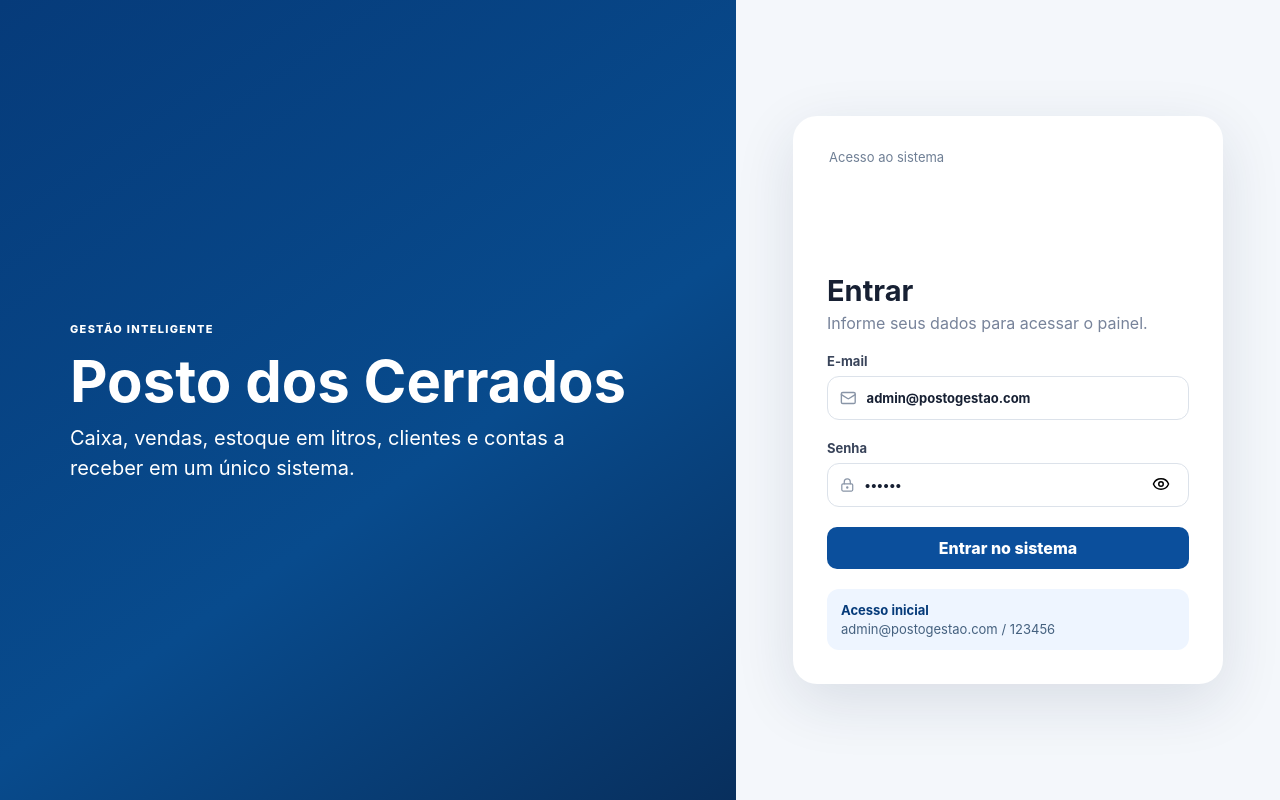
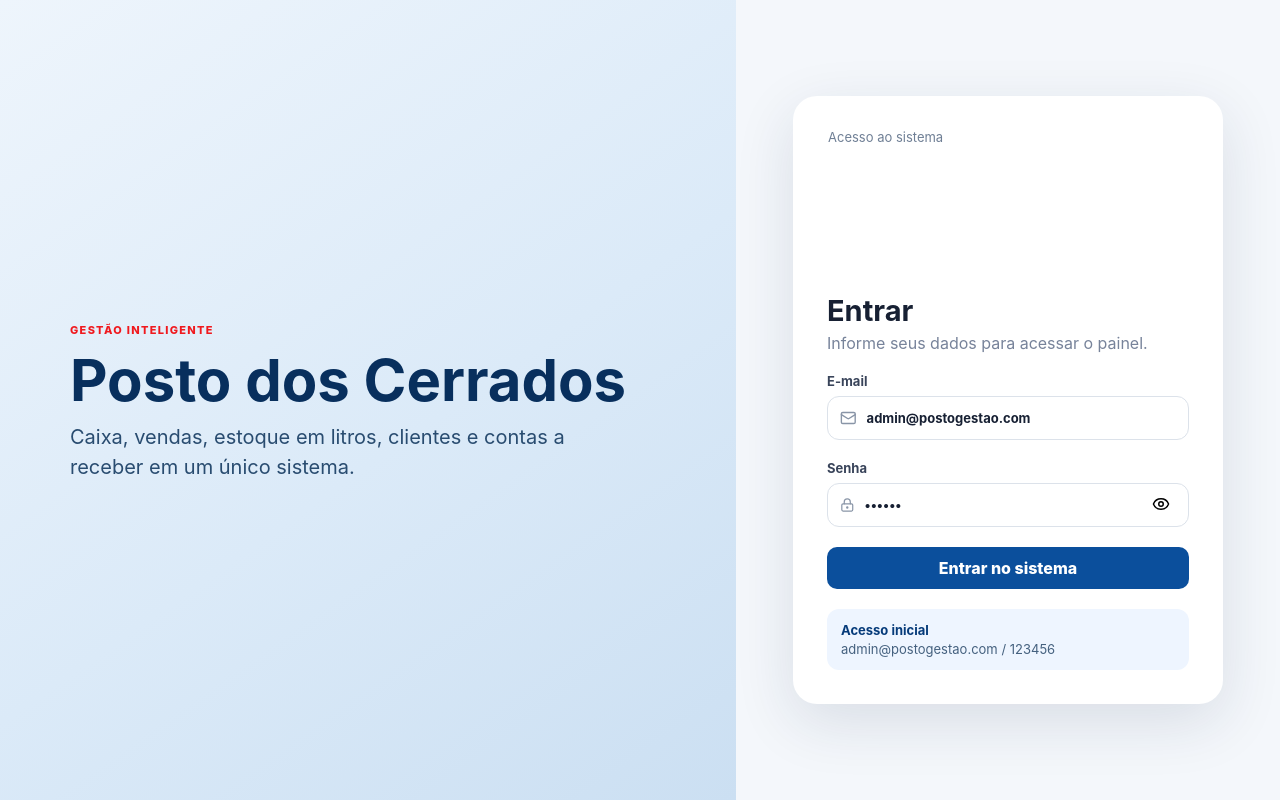
Before and after one commit to marcoswemerson7-dev/posto-gestao, a React (Vite) app: page / in a window 1280 px wide. Built offline with nearby package versions, Linux system fonts and the light colour scheme.

Commit message:
Melhora contraste e exibição da logomarca no login

```diff
--- a/src/brand.css
+++ b/src/brand.css
@@ -6,93 +6,99 @@
   --cerrados-ink:#0f172a;
 }
 
-/* Identidade visual principal */
+/* Área principal do login em tom claro para destacar a logomarca azul/vermelha */
 .login-brand-panel{
-  background:linear-gradient(145deg,#063b7a 0%,#084b8d 58%,#082f5d 100%);
+  background:linear-gradient(145deg,#eef5fc 0%,#dbeaf8 55%,#cbdff2 100%);
+  color:var(--cerrados-blue);
   flex-direction:column;
   align-items:flex-start;
   justify-content:center;
-  gap:14px;
+  gap:12px;
+}
+
+.login-brand-panel h1{
+  color:#082f5d;
+  margin:12px 0 10px;
+  line-height:1.06;
+}
+
+.login-brand-panel p{
+  color:#294c70;
+  margin:0;
+}
+
+.login-brand-panel .eyebrow.light{
+  color:var(--cerrados-red)!important;
 }
 
 .brand-logo{
   display:block;
-  object-fit:contain;
   flex:0 0 auto;
 }
 
-/* Remove os antigos quadrados azuis de ícone atrás da marca no login */
+/* Remove os antigos quadrados de ícone atrás da marca no login */
 .login-brand-panel .brand-mark,
 .login-card .brand-mark{
   display:none!important;
 }
 
-/* Logo principal da área azul */
+/* A imagem original possui espaço transparente embaixo.
+   O object-fit cover recorta esse espaço e mostra somente a marca. */
 .login-logo-large{
-  width:220px;
-  height:auto;
-  max-height:118px;
-  margin:0 0 8px 0;
-  object-fit:contain;
-  object-position:left center;
-  filter:drop-shadow(0 8px 18px rgba(0,0,0,.15));
+  width:360px;
+  height:205px;
+  max-width:82%;
+  object-fit:cover;
+  object-position:center top;
+  margin:0 0 4px 0;
+  filter:drop-shadow(0 10px 20px rgba(6,59,122,.14));
 }
 
 .login-brand-panel > div:not(.brand-mark){
   width:100%;
 }
 
-.login-brand-panel h1{
-  margin:14px 0 10px;
-  line-height:1.06;
-}
-
-.login-brand-panel p{
-  margin:0;
-}
-
-/* Cabeçalho branco do login: logo em uma linha e o texto abaixo, sem sobreposição */
+/* Cabeçalho do cartão branco */
 .brand-inline{
   display:flex!important;
   flex-direction:column;
   align-items:flex-start!important;
   justify-content:flex-start;
-  gap:5px!important;
-  min-height:92px;
-  margin-bottom:4px;
+  gap:8px!important;
+  min-height:128px;
+  margin-bottom:6px;
 }
 
 .login-logo-small{
-  width:178px;
-  height:72px;
-  max-height:72px;
-  object-fit:contain;
-  object-position:left center;
+  width:210px;
+  height:118px;
+  object-fit:cover;
+  object-position:center top;
   margin:0;
 }
 
-/* O nome já faz parte da própria logomarca, então evitamos duplicação visual */
+/* O nome já está dentro da própria logomarca */
 .brand-inline strong{
   display:none!important;
 }
 
 .brand-inline small{
   display:block!important;
-  margin:0 0 0 2px!important;
+  margin:0 0 0 1px!important;
   color:#6f7f95!important;
   font-size:13px;
   line-height:1.2;
 }
 
-/* Garante distância segura entre a marca e o título Entrar */
 .login-title{
-  margin-top:2px;
+  margin-top:4px;
 }
 
 .sidebar-logo{
-  width:108px;
-  height:auto;
-  max-height:54px;
+  width:138px;
+  height:76px;
+  object-fit:cover;
+  object-position:center top;
 }
 
 .brand-mark{
@@ -104,7 +110,7 @@
 }
 
 .sidebar-brand{
-  min-height:84px;
+  min-height:96px;
 }
 
 .nav-item.active{
@@ -127,10 +133,6 @@
 
 .eyebrow{
   color:var(--cerrados-red);
-}
-
-.eyebrow.light{
-  color:#fff;
 }
 
 .progress div{
@@ -172,6 +174,6 @@ select:focus{
 }
 
 @media(max-width:850px){
-  .login-logo-large{width:200px;max-height:108px}
-  .login-logo-small{width:160px;height:66px}
+  .login-logo-large{width:300px;height:170px;max-width:88%}
+  .login-logo-small{width:190px;height:108px}
 }
```
